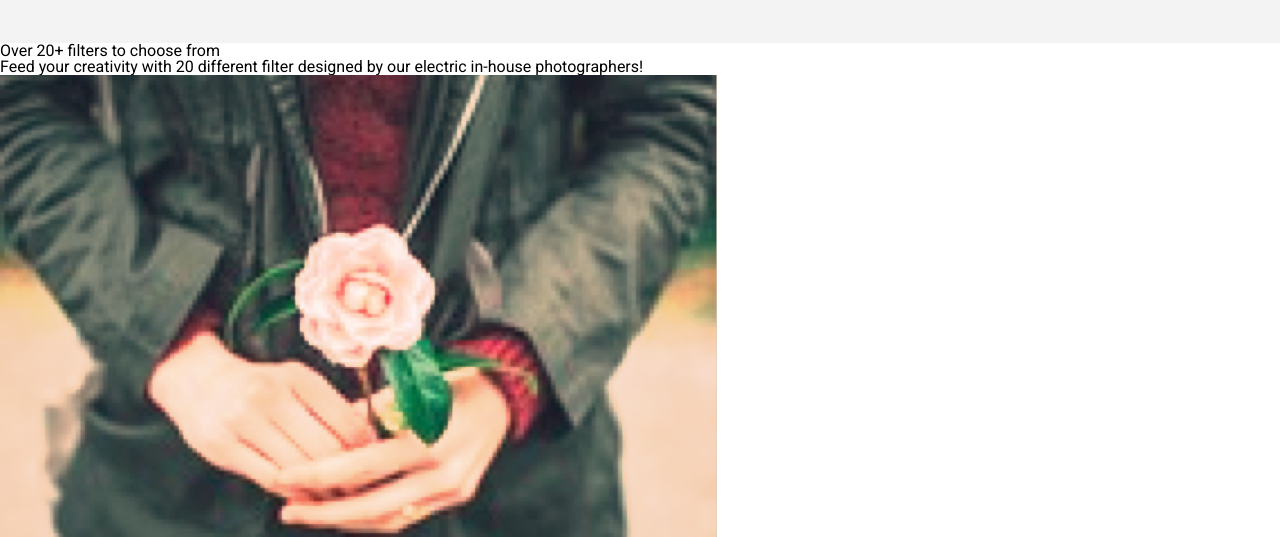
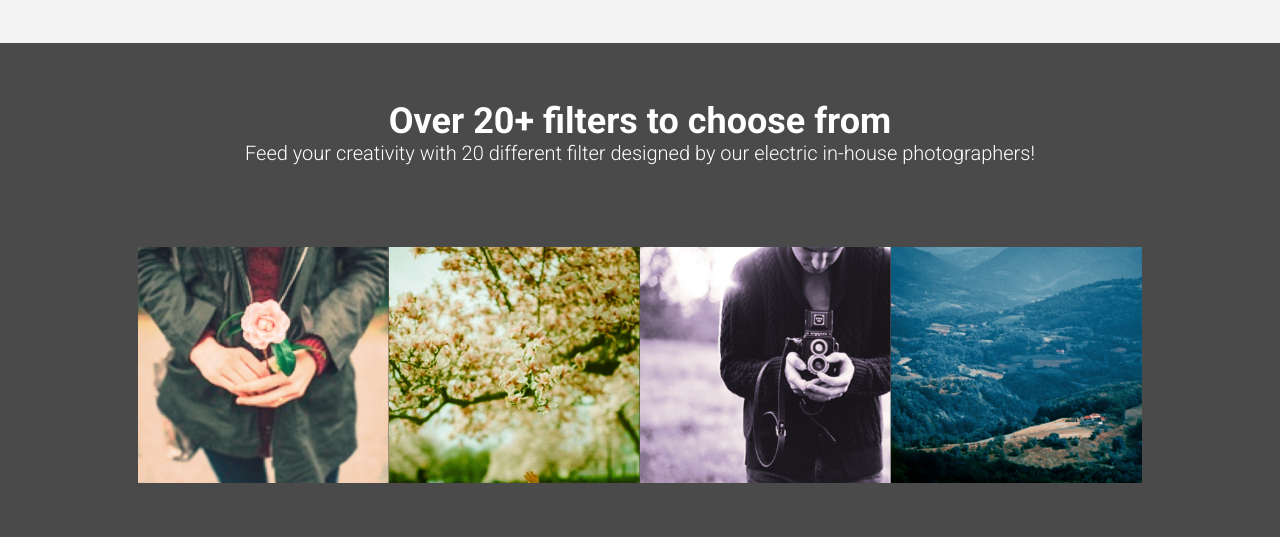
Before and after one commit to Yoni-Mo/fotomatic, a plain HTML site: page index.html in a window 1280 px wide. Shown: the part 1598-2135 px from the top of the page. Drawn offline with Linux system fonts and the light colour scheme; a web font is replaced by a local one.

Commit message:
third section solution

```diff
--- a/index.html
+++ b/index.html
@@ -82,7 +82,7 @@
       </section>
       <!-- third section -->
       <section class="section-3">
-        <div>
+        <div class="content">
           <h2>Over 20+ filters to choose from</h2>
           <p>
             Feed your creativity with 20 different filter designed by our
--- a/resources/css/style.css
+++ b/resources/css/style.css
@@ -165,3 +165,43 @@ strong {
   line-height: 1.2;
   font-weight: 300;
 }
+/* third section */
+.section-3 {
+  height: 500px;
+  background-color: #4a4a4a;
+  display: flex;
+  justify-content: center;
+  align-items: center;
+  flex-direction: column;
+}
+.content {
+  display: flex;
+  justify-content: center;
+  align-items: center;
+  flex-direction: column;
+  margin-top: 64px;
+  margin-bottom: 40px;
+}
+.content > h2 {
+  color: #fff;
+  opacity: 100%;
+  font-size: 2.25rem;
+  font-weight: 700;
+}
+.content > p {
+  color: #fff;
+  font-size: 1.25rem;
+  line-height: 1.4;
+  font-weight: 300;
+}
+.gallery {
+  height: 236px;
+  display: flex;
+  justify-content: center;
+  align-items: center;
+  margin: 40px 1% 64px 1%;
+}
+.gallery > img {
+  height: 236px;
+  width: 251px;
+}
```
